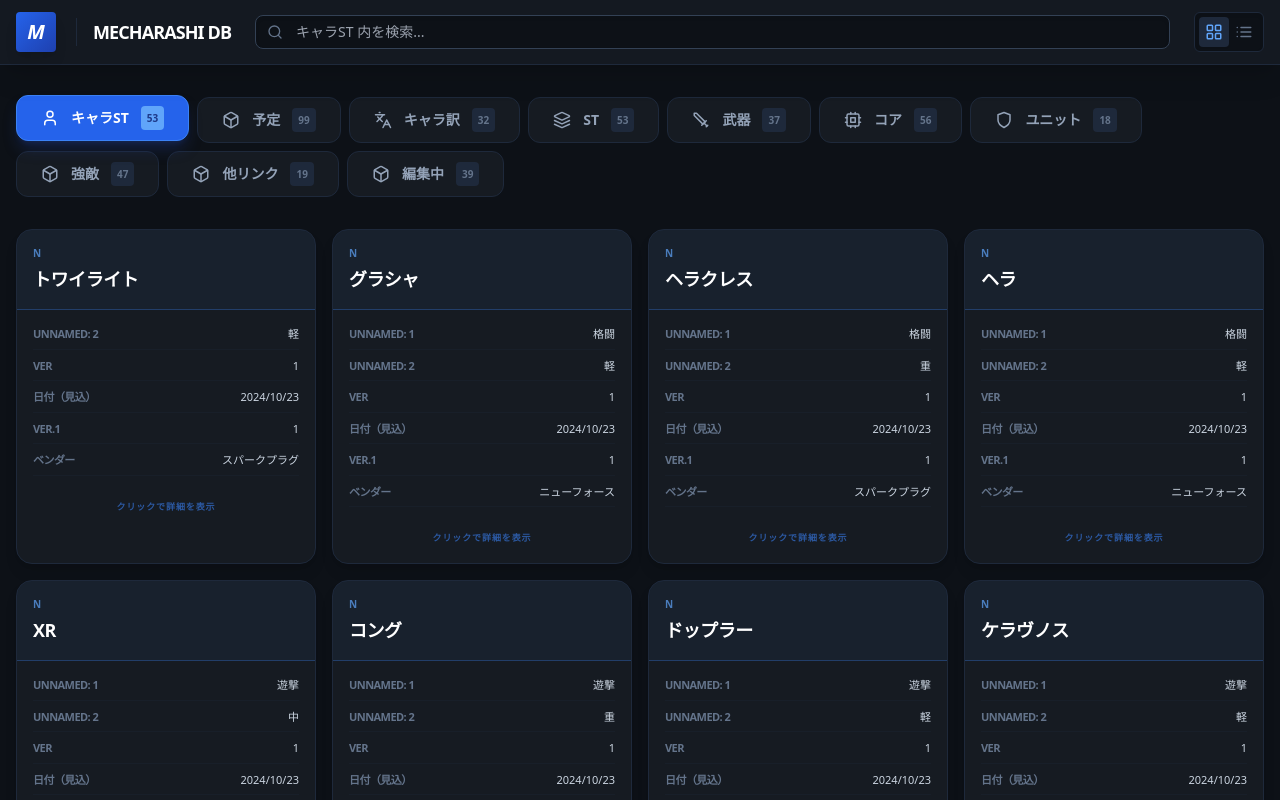
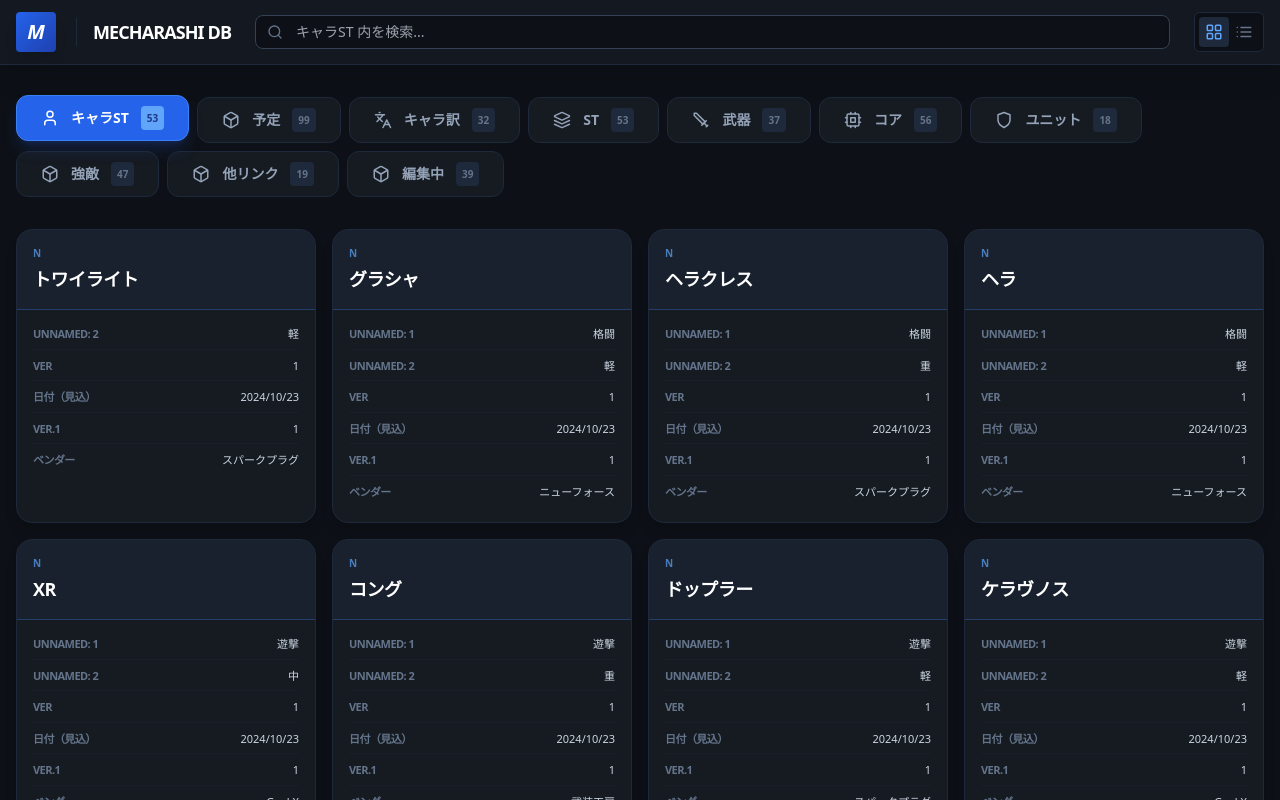
Before and after one commit to jyamaiken/mecharashi-tools, a React (Vite) app: page / in a window 1280 px wide. Shown: the top 800 px of the page. Built offline with nearby package versions, Linux system fonts and the light colour scheme; the HTML template or start-up script is replaced by a standard one.

Commit message:
Update App.tsx

```diff
--- a/src/App.tsx
+++ b/src/App.tsx
@@ -390,9 +390,6 @@ const ItemCard = ({ item, mode, tabName, onSelect }: any) => {
                 </div>
               )
             ))}
-            <div className="pt-2 text-center">
-              <span className="text-[9px] text-blue-500/60 font-bold uppercase tracking-widest">クリックで詳細を表示</span>
-            </div>
           </div>
         </div>
       </div>
```
